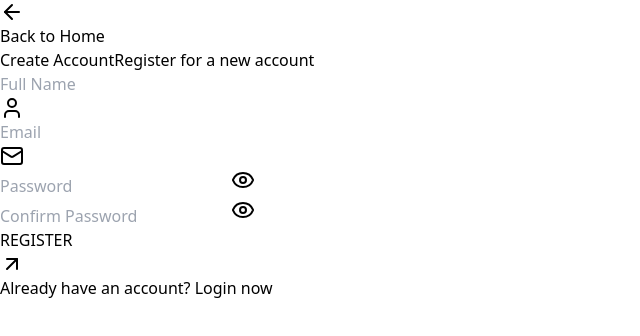
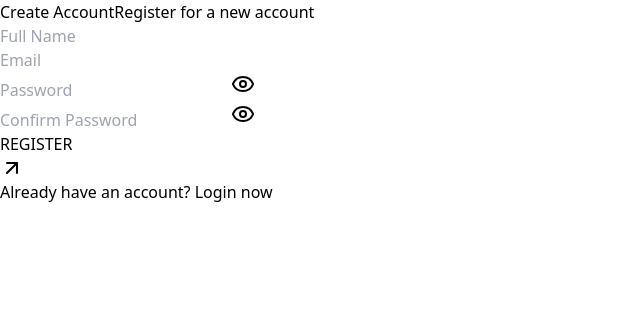
Before and after one commit to mddanish867/maisonpro, a React (Vite) app: page /register in a window 1280 px wide. Shown: the top 336 px of the page, without its empty margins (0-640 px from the left). Built offline with nearby package versions, Linux system fonts and the light colour scheme.

Commit message:
added padding to these pages

```diff
--- a/src/components/auth/ForgotPassword.jsx
+++ b/src/components/auth/ForgotPassword.jsx
@@ -27,7 +27,7 @@ const ForgotPassword = () => {
       </div>
 
       <div className="flex-1 flex justify-center items-center px-4">
-        <div className="w-full max-w-md px-8 py-12 border border-white/10 backdrop-blur-md">
+        <div className="w-full max-w-md px-4 py-12 border border-white/10 backdrop-blur-md">
           <div className="text-center mb-8">
             <Mail className="w-12 h-12 mx-auto mb-4 text-violet-400" />
             <h2 className="text-3xl font-thin tracking-wide">
--- a/src/components/auth/Login.jsx
+++ b/src/components/auth/Login.jsx
@@ -1,5 +1,5 @@
 import React, { useState } from "react";
-import { ArrowUpRight } from "lucide-react";
+import { ArrowUpRight, Eye, EyeOff } from "lucide-react";
 
 const Login = () => {
   const [formData, setFormData] = useState({
@@ -8,6 +8,7 @@ const Login = () => {
   });
 
   const [loading, setLoading] = useState(false);
+  const [showPassword, setShowPassword] = useState(false);
 
   const handleChange = (e) => {
     const { name, value } = e.target;
@@ -29,7 +30,7 @@ const Login = () => {
 
   return (
     <div className="min-h-screen bg-[#0A0A0A] text-white flex justify-center items-center">
-      <div className="w-full max-w-md px-8 py-12 border border-white/10 backdrop-blur-md rounded-lg">
+      <div className="w-full max-w-md px-4 py-12 border border-white/10 backdrop-blur-md rounded-lg">
         <h2 className="text-3xl font-thin tracking-wide mb-8 text-center">
           Welcome Back
           <span className="block mt-2 text-violet-400 text-lg font-light">
@@ -51,7 +52,7 @@ const Login = () => {
           </div>
           <div className="relative">
             <input
-              type="password"
+              type={showPassword ? "text" : "password"}
               name="password"
               value={formData.password}
               onChange={handleChange}
@@ -59,6 +60,13 @@ const Login = () => {
               className="w-full px-6 py-4 bg-transparent border border-white/10 rounded-none focus:outline-none focus:ring-1 focus:ring-violet-400 text-sm"
               required
             />
+            <button
+                            type="button"
+                            onClick={() => setShowPassword(!showPassword)}
+                            className="absolute right-4 top-1/2 transform -translate-y-1/2 text-gray-400"
+                          >
+                            {showPassword ? <EyeOff className="w-4 h-4" /> : <Eye className="w-4 h-4" />}
+                          </button>
           </div>
 
           <button className="group w-full relative px-12 py-4 bg-gradient-to-r from-purple-400 to-yellow-300 text-blue-800 text-sm tracking-wider transition-all duration-300">
--- a/src/components/auth/LoginOTP.jsx
+++ b/src/components/auth/LoginOTP.jsx
@@ -71,7 +71,7 @@ const LoginOTP = () => {
       </div>
 
       <div className="flex-1 flex justify-center items-center px-4">
-        <div className="w-full max-w-md px-8 py-12 border border-white/10 backdrop-blur-md">
+        <div className="w-full max-w-md px-4 py-12 border border-white/10 backdrop-blur-md">
           <div className="text-center mb-8">
             {step === 1 ? (
               <Mail className="w-12 h-12 mx-auto mb-4 text-violet-400" />
--- a/src/components/auth/Register.jsx
+++ b/src/components/auth/Register.jsx
@@ -1,5 +1,5 @@
 import React, { useState } from "react";
-import { ArrowUpRight, Mail, Lock, User, ArrowLeft, Eye, EyeOff } from "lucide-react";
+import { ArrowUpRight, Eye, EyeOff } from "lucide-react";
 import { useNavigate } from "react-router-dom";
 
 const Register = () => {
@@ -36,16 +36,8 @@ const Register = () => {
   };
 
   return (
-    <div className="min-h-screen bg-[#0A0A0A] text-white flex flex-col">
-      <div className="p-6">
-        <a href="/" className="inline-flex items-center text-sm text-gray-400 hover:text-violet-400 transition-colors">
-          <ArrowLeft className="w-4 h-4 mr-2" />
-          Back to Home
-        </a>
-      </div>
-
-      <div className="flex-1 flex justify-center items-center px-4">
-        <div className="w-full max-w-md px-8 py-12 border border-white/10 backdrop-blur-md">
+    <div className="min-h-screen bg-[#0A0A0A] text-white flex justify-center items-center">
+          <div className="w-full max-w-md px-4 py-12 mt-20 mb-12 border border-white/10 backdrop-blur-md rounded-lg">
             <h2 className="text-3xl font-thin tracking-wide mb-8 text-center">
             Create Account
               <span className="block mt-2 text-violet-400 text-lg font-light">
@@ -64,9 +56,7 @@ const Register = () => {
                   className="w-full px-6 py-4 bg-transparent border border-white/10 rounded-none focus:outline-none focus:ring-1 focus:ring-violet-400 text-sm"
                   required
                 />
-              <User className="absolute right-4 top-1/2 transform -translate-y-1/2 w-4 h-4 text-gray-400" />
               </div>
-
               <div className="relative">
                 <input
                   type="email"
@@ -77,9 +67,7 @@ const Register = () => {
                   className="w-full px-6 py-4 bg-transparent border border-white/10 rounded-none focus:outline-none focus:ring-1 focus:ring-violet-400 text-sm"
                   required
                 />
-              <Mail className="absolute right-4 top-1/2 transform -translate-y-1/2 w-4 h-4 text-gray-400" />
               </div>
-
               <div className="relative">
                 <input
                   type={showPassword ? "text" : "password"}
@@ -98,7 +86,6 @@ const Register = () => {
                 {showPassword ? <EyeOff className="w-4 h-4" /> : <Eye className="w-4 h-4" />}
               </button>
               </div>
-
               <div className="relative">
                 <input
                   type={showConfirmPassword ? "text" : "password"}
@@ -118,10 +105,7 @@ const Register = () => {
               </button>
               </div>
 
-            <button
-              className="group w-full relative px-12 py-4 bg-gradient-to-r from-purple-400 to-yellow-300 text-blue-800 text-sm tracking-wider transition-all duration-300"
-              disabled={loading}
-            >
+              <button className="group w-full relative px-12 py-4 bg-gradient-to-r from-purple-400 to-yellow-300 text-blue-800 text-sm tracking-wider transition-all duration-300">
               {loading ? "CREATING ACCOUNT..." : "REGISTER"}
                     <ArrowUpRight className="inline-block ml-2 w-4 h-4 transition-transform duration-300 group-hover:-translate-y-1 group-hover:translate-x-1" />
                   </button>
@@ -140,7 +124,7 @@ const Register = () => {
             </div>
           </div>
         </div>
-    </div>
+
   );
 };
 
--- a/src/components/auth/UserProfile.jsx
+++ b/src/components/auth/UserProfile.jsx
@@ -23,7 +23,7 @@ export default function UserProfile() {
 
   return (
     <div className="min-h-screen bg-[#0A0A0A] text-white flex justify-center items-center">
-      <div className="w-full max-w-md px-8 py-12 border border-white/10 backdrop-blur-md">
+      <div className="w-full max-w-md px-4 py-12 border border-white/10 backdrop-blur-md">
         <h2 className="text-3xl font-thin tracking-wide mb-8 text-center">
           User Profile
           <span className="block mt-2 text-violet-400 text-lg font-light">
--- a/src/components/auth/VerifyAccount.jsx
+++ b/src/components/auth/VerifyAccount.jsx
@@ -60,7 +60,7 @@ const VerifyAccount = () => {
       </div>
 
       <div className="flex-1 flex justify-center items-center px-4">
-        <div className="w-full max-w-md px-8 py-12 border border-white/10 backdrop-blur-md">
+        <div className="w-full max-w-md px-4 py-12 border border-white/10 backdrop-blur-md">
           <div className="text-center mb-8">
             <Mail className="w-12 h-12 mx-auto mb-4 text-violet-400" />
             <h2 className="text-3xl font-thin tracking-wide">
```
Also changed, not shown: src/components/auth/ResetPassword.jsx (+16 -7 lines). Lines whose indentation alone changed are shown as unchanged.
